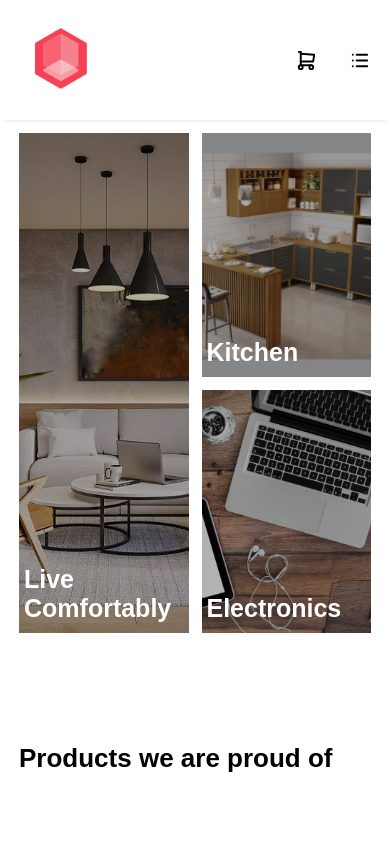
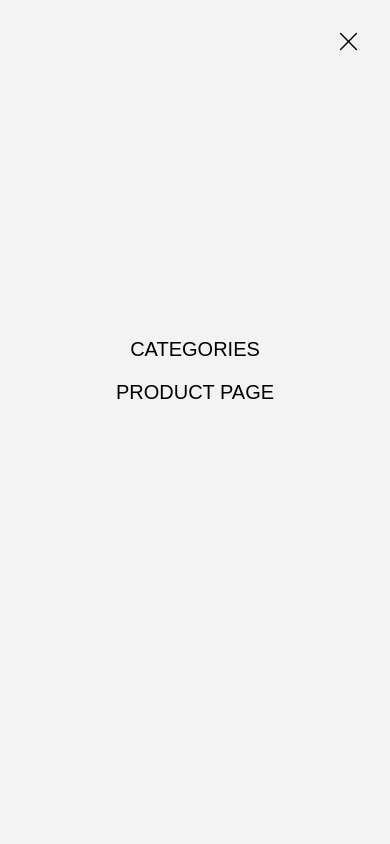
Before and after one commit to Arthur-Cyberpunk/ilumina_ecommerce, a React (Create React App) app: page / in a window 390 px wide. Both pictures are taken after a click on the icon 359 px from the left and 60 px from the top of the page. Shown: the top 844 px of the page. Built offline with nearby package versions, Linux system fonts and the light colour scheme; no server answers.

Commit message:
fix menu hamburguer

```diff
--- a/src/components/NavBar/index.jsx
+++ b/src/components/NavBar/index.jsx
@@ -6,7 +6,7 @@ import * as S from "./styles";
 
 const NavBar = () => {
   const [sticky, setSticky] = useState(false);
-  const [mobile, setMobile] = useState(false);
+  const [mobileNav, setMobileNav] = useState(false);
   const [cart, setCart] = useState(false);
 
   const handleScroll = () => {
@@ -65,7 +65,7 @@ const NavBar = () => {
                 <TbShoppingCart />
               </i>
               <i
-                onClick={() => setMobile(!mobile)}
+                onClick={() => setMobileNav(!mobileNav)}
                 className="hamburger-hamb"
               >
                 <TbList />
@@ -76,14 +76,14 @@ const NavBar = () => {
         </div>
       </S.Navbar>
 
-      <S.NavMobile mobile={mobile}>
-        <S.IconX onClick={() => setMobile(!mobile)} />
+      <S.NavMobile mobileNav={mobileNav}>
+        <S.IconX onClick={() => setMobileNav(!mobileNav)} />
         <S.MobileLinks>
-          <Link onClick={() => setMobile(!mobile)} to="/categories/all">
+          <Link onClick={() => setMobileNav(!mobileNav)} to="/categories/all">
             categories
           </Link>
           <Link
-            onClick={() => setMobile(!mobile)}
+            onClick={() => setMobileNav(!mobileNav)}
             to="/categories/product/19"
           >
             product page
```
